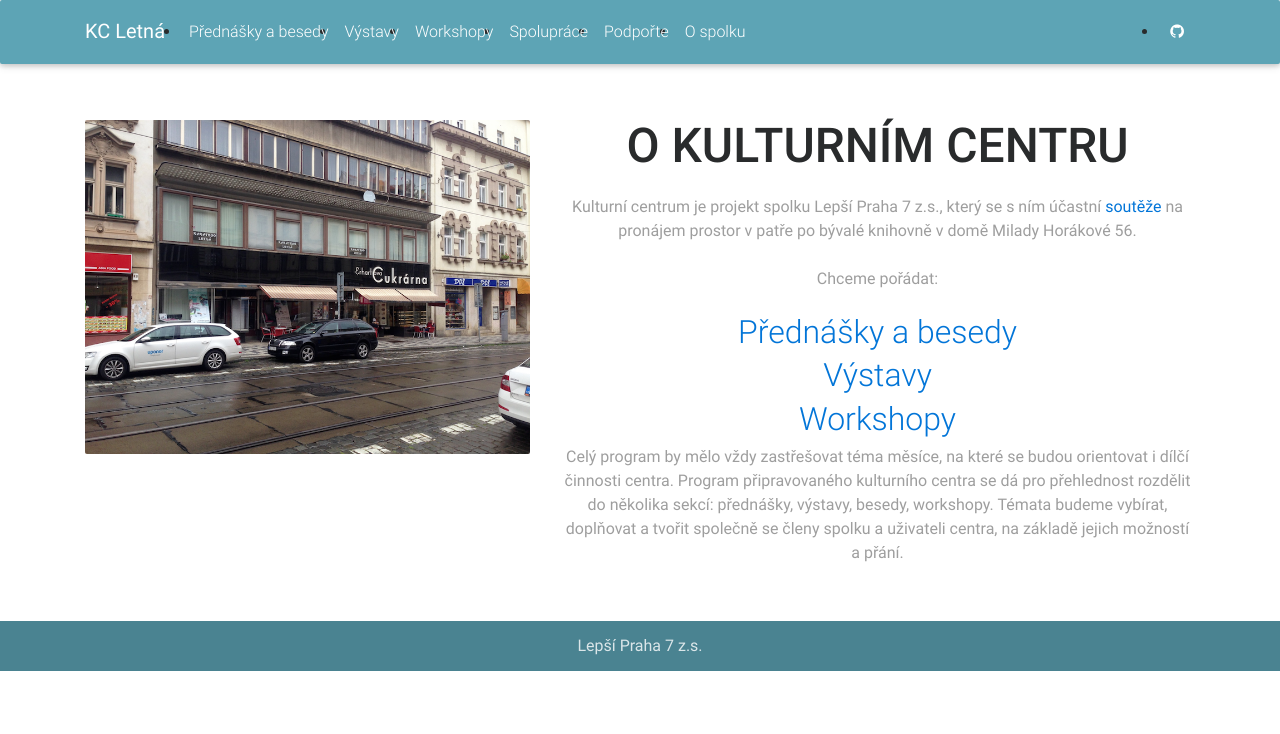
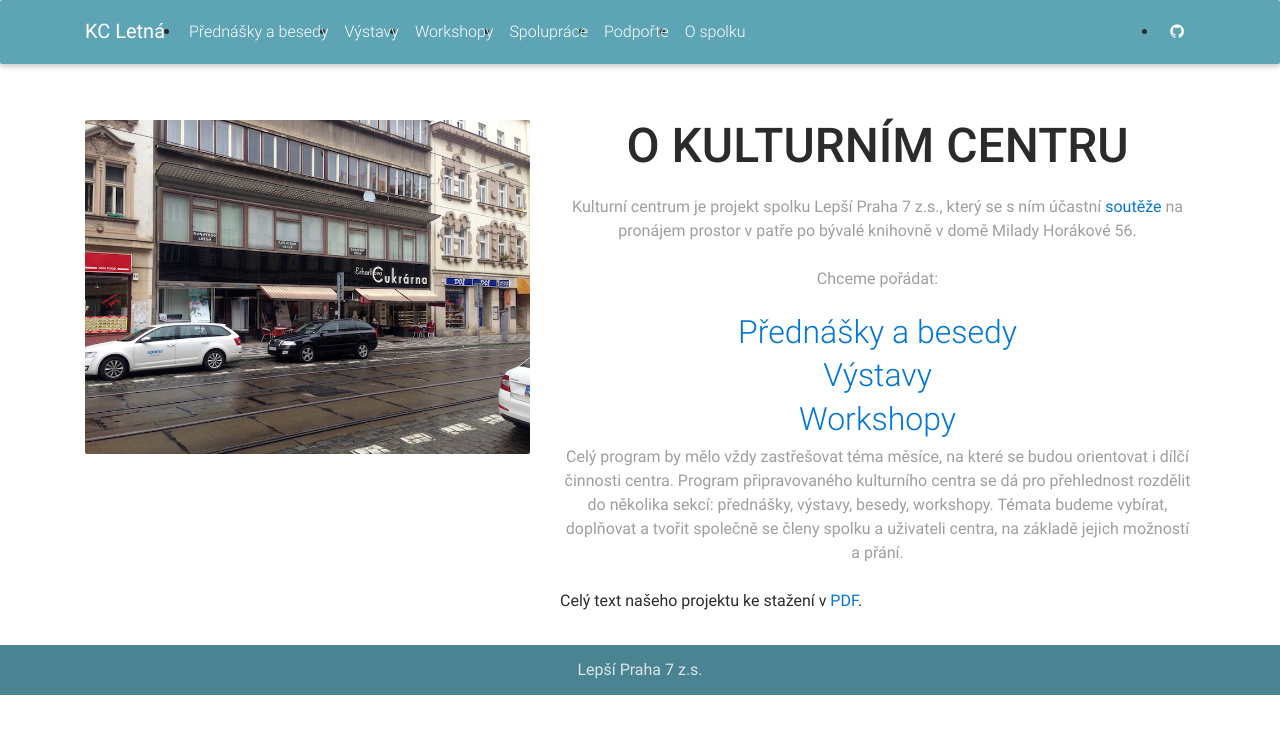
Before and after one commit to lepsipraha7/kc, a Jekyll site: the page built from index.md, in a window 1280 px wide. Shown: the top 734 px of the page. Built offline with Jekyll 4.4.1, drawn with Linux system fonts in a browser that asks for light colours.

Commit message:
PDF projektu

```diff
--- a/index.md
+++ b/index.md
@@ -28,6 +28,7 @@ layout: default
       <p class="grey-text mb-2 text-center" align="justify">
         Celý program by mělo vždy zastřešovat téma měsíce, na které se budou orientovat i dílčí činnosti centra. Program připravovaného kulturního centra se dá pro přehlednost rozdělit do několika sekcí: přednášky, výstavy, besedy, workshopy. Témata budeme vybírat, doplňovat a tvořit společně se členy spolku a uživateli centra, na základě jejich možností a přání.
       </p>
+      Celý text našeho projektu ke stažení v <a href="/files/projekt-kc-lepsipraha7.pdf">PDF</a>.
     </div>
     <!--/Second column-->
   </div>
```
Also changed, not shown: 1 other file.
